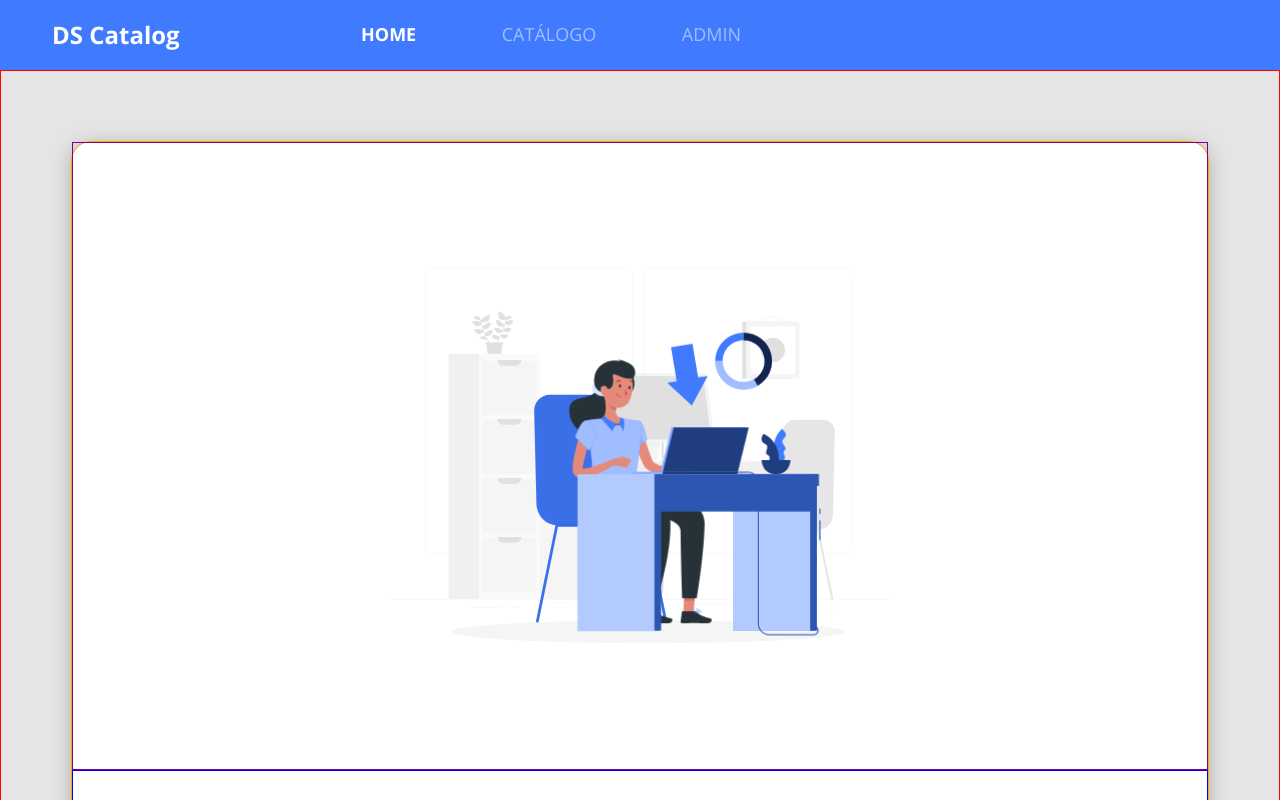
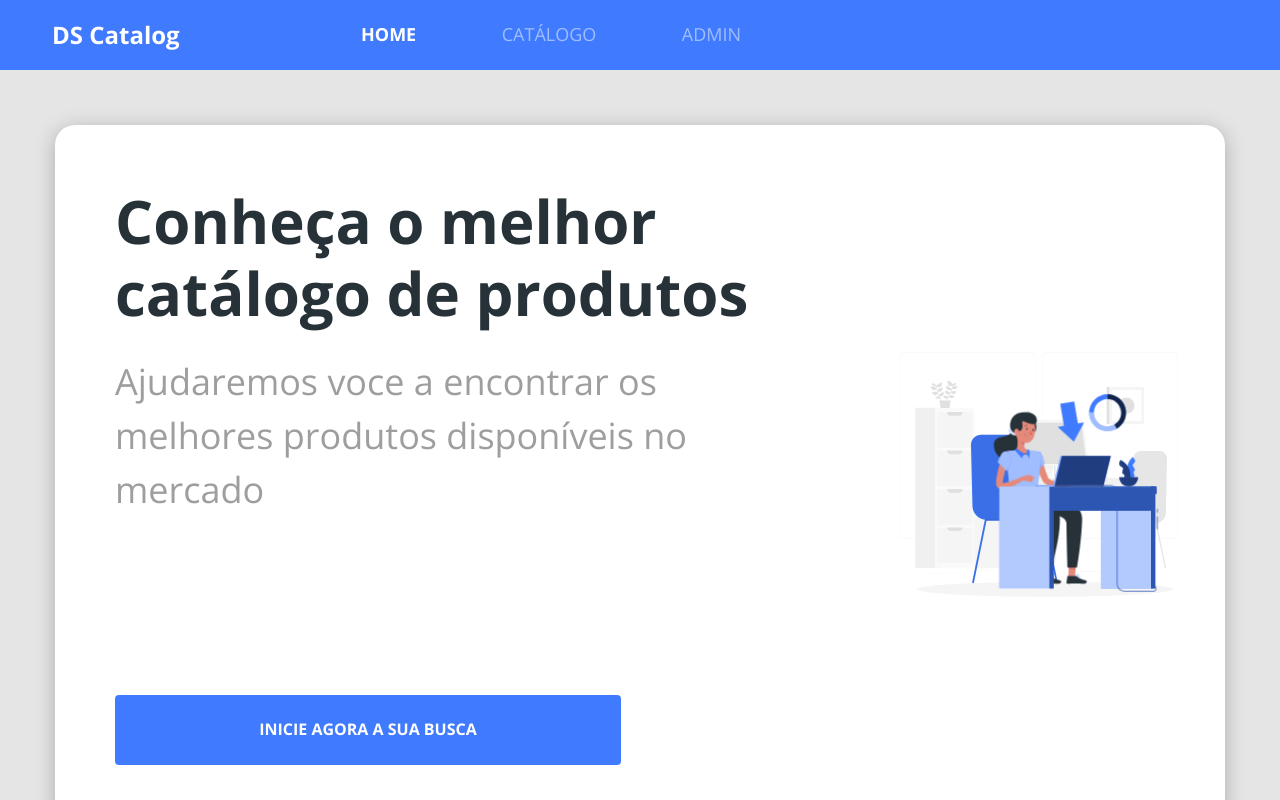
Before and after one commit to westorres9/dscatalogValidationOauth2, a React (Create React App) app in the folder frontend/: page / in a window 1280 px wide. Shown: the top 800 px of the page. Built offline with nearby package versions, Linux system fonts and the light colour scheme.

Commit message:
button adjusted

```diff
--- a/frontend/src/pages/Home/index.tsx
+++ b/frontend/src/pages/Home/index.tsx
@@ -10,8 +10,11 @@
             <div className="home-container">
                 <div className="home-card">
                     <div className="home-content-container">
-                        <h1>Conheça o melhor catálogo de produtos</h1>
-                        <p>Ajudaremos voce a encontrar os melhores produtos disponíveis no mercado</p>
+                        <div>
+                            <h1>Conheça o melhor catálogo de produtos</h1>
+                            <p>Ajudaremos voce a encontrar os melhores produtos disponíveis no mercado</p>
+                        </div>
+
                         <ButtonIcon/>
                     </div>
                     <div className="home-image-container">
--- a/frontend/src/pages/Home/styles.css
+++ b/frontend/src/pages/Home/styles.css
@@ -1,7 +1,6 @@
 .home-container {
     padding: 10px;
-    font-size: 26px;
-    border: 1px solid red;
+    font-size: 20px;
     text-align: center;
 }
 
@@ -11,13 +10,12 @@
     background-color:#FFF;
     box-shadow: 0px 4px 20px rgba(0, 0, 0, 0.25);
     border-radius: 20px;
-    border: 1px solid orange;
+
 }
 
 .home-content-container {
     display: flex;
     flex-direction: column;
-    border: 1px solid blue;
     padding: 10px 10px 60px 10px;
     align-items: center;
 
@@ -41,7 +39,7 @@
 
 .home-image-container {
     padding:50px 15px;
-    border: 1px solid purple;
+
 }
 
 .home-image-container svg {
@@ -52,7 +50,7 @@
 
 @media(min-width:576px){
     .home-container{
-        padding: 25px;
+        padding: 15px;
         font-size: 40px;
     }
 
@@ -67,9 +65,8 @@
     }
 
     .home-content-container button {
-        width: 70%;
+        width: 506px;
         height: 50px;
-
     }
 
     .home-image-container svg{
@@ -89,13 +86,19 @@
     .home-content-container {
         padding: 20px 20px 100px 20px;
     }
+
+    .home-content-container button {
+        width: 506px;
+        height: 60px;
+    }
+
 }
 
 @media(min-width:992px) {
 
     .home-container {
-        padding: 70px;
-        font-size: 55px;
+        padding: 55px;
+        font-size: 60px;
     }
 
     .home-image-container {
@@ -115,4 +118,61 @@
         width: 700px;
         margin-bottom: 50px;
     }
+
+    .home-content-container button {
+        width: 70%;
+        height: 75px;
+    }
+
+    .home-content-container button {
+        width: 506px;
+        height: 70px;
+    }
 }
+
+@media(min-width:1200px) {
+    .home-card{
+        flex-direction: row;
+        justify-content: space-around;
+        padding: calc(((85vh -480px) /2) -20px) 0;
+    }
+
+    .home-content-container {
+        height: 700px;
+        width: 800px;
+        padding: 60px;
+        align-items: flex-start;
+        text-align: left;
+        align-content: space-between;
+        flex-flow: wrap;
+
+    }
+
+    .home-image-container {
+        display: flex;
+        align-items: center;
+        padding: 20px;
+    }
+
+    .home-image-container svg{
+        width: 100%;
+    }
+
+    .home-content-container button {
+        width: 506px;
+        height: 70px;
+    }
+
+}
+
+@media(min-width:1440px) {
+    .home-image-container svg{
+        width: 480px;
+    }
+
+    .home-content-container button {
+        width: 506px;
+        height: 70px;
+        font-size: 30px
+    }
+}
```
